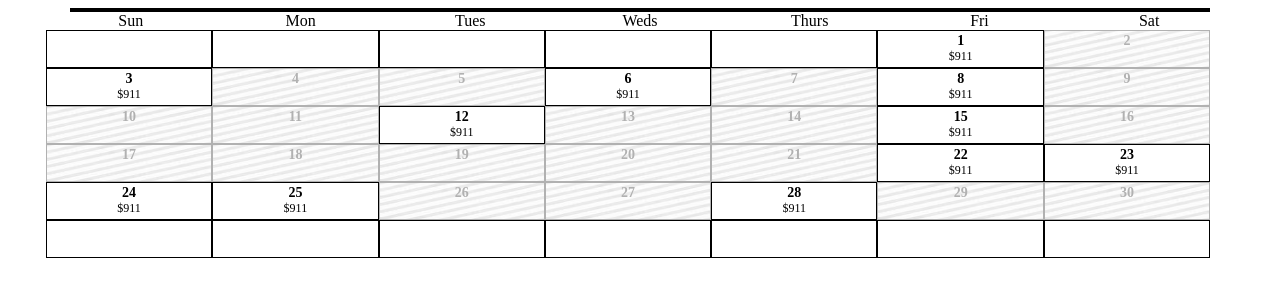
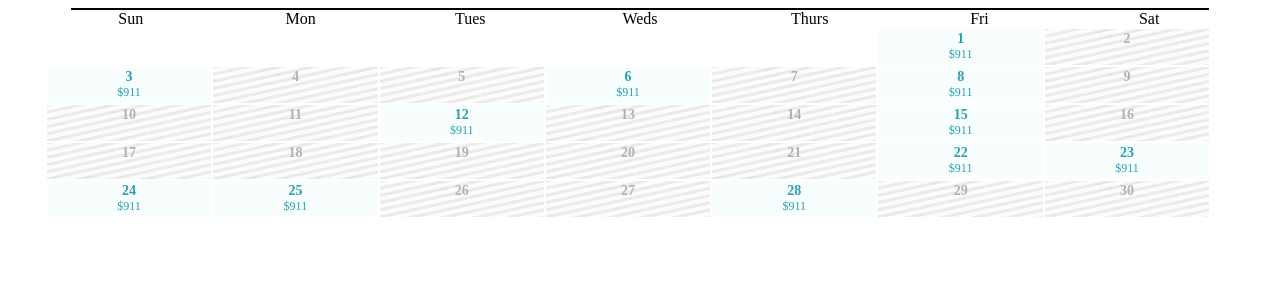
Before and after one commit to airBnC/calendar-module, a React app: page / in a window 1280 px wide. Shown: the top 300 px of the page. Built offline with nearby package versions, Linux system fonts and the light colour scheme; the HTML template or start-up script is replaced by a standard one.

Commit message:
fixed coloring and the borders

```diff
--- a/client/src/calendarDay.jsx
+++ b/client/src/calendarDay.jsx
@@ -6,7 +6,7 @@
 const Span = styled.span`
   height:120%;
   width:13%;
-  border:1px solid black;
+  border:1px solid white;
   text-align:center;
   display: flex;
   flex-flow:column;
@@ -19,11 +19,24 @@
 const Else = styled.span`
   height:120%;
   width:13%;
-  border:1px solid black;
+  border:1px solid white;
   text-align:center;
   display: flex;
   flex-flow:column;
   font-size: 12px;
+  background-color: #96eeee12;
+  color:#2b9eb0;
+`;
+
+const ElseIf = styled.span`
+  height:120%;
+  width:13%;
+  border:1px solid white;
+  text-align:center;
+  display: flex;
+  flex-flow:column;
+  font-size: 12px;
+
 `;
 
 const Div = styled.div`
@@ -50,7 +63,18 @@
           </div>
         </Span>
       )
-    }else{
+    } else if (this.props.day === undefined && this.props.cost === undefined || this.props.cost === '' ) {
+      return (
+        <ElseIf>
+          <Div>
+            {  this.props.day }
+          </Div>
+          <div>
+            {  this.props.cost === undefined || this.props.cost === '' ? '' : '$'+this.props.cost  }
+          </div>
+        </ElseIf>
+      )
+    } else {
       return (
         <Else>
           <Div>
--- a/client/src/index.jsx
+++ b/client/src/index.jsx
@@ -22,7 +22,7 @@
   flex-flow:row;
   justify-content: center;
   align-items: center;
-  border:1px solid black;
+  /*border:1px solid black;*/
   height:15%;
   width:90%;
 `;
```
